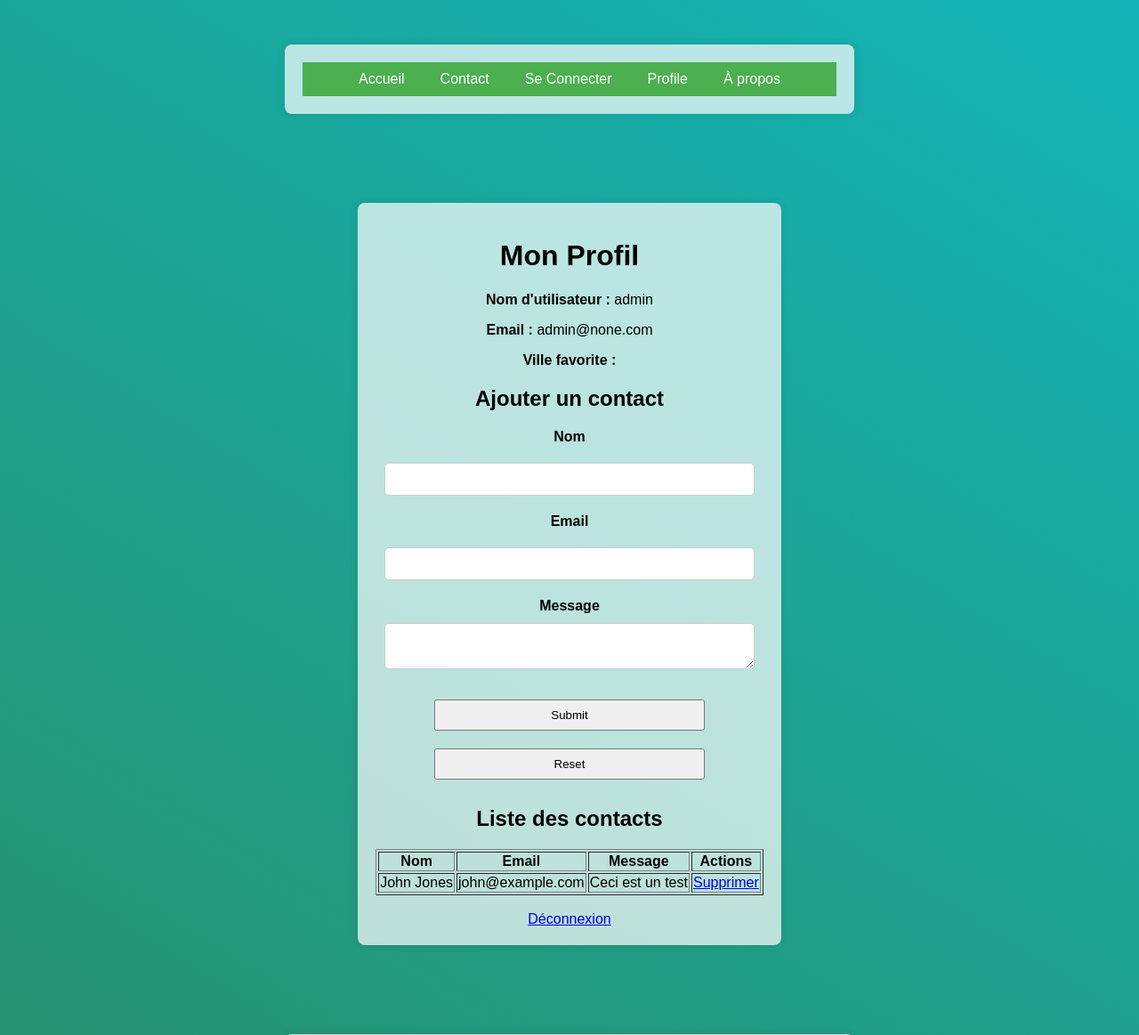
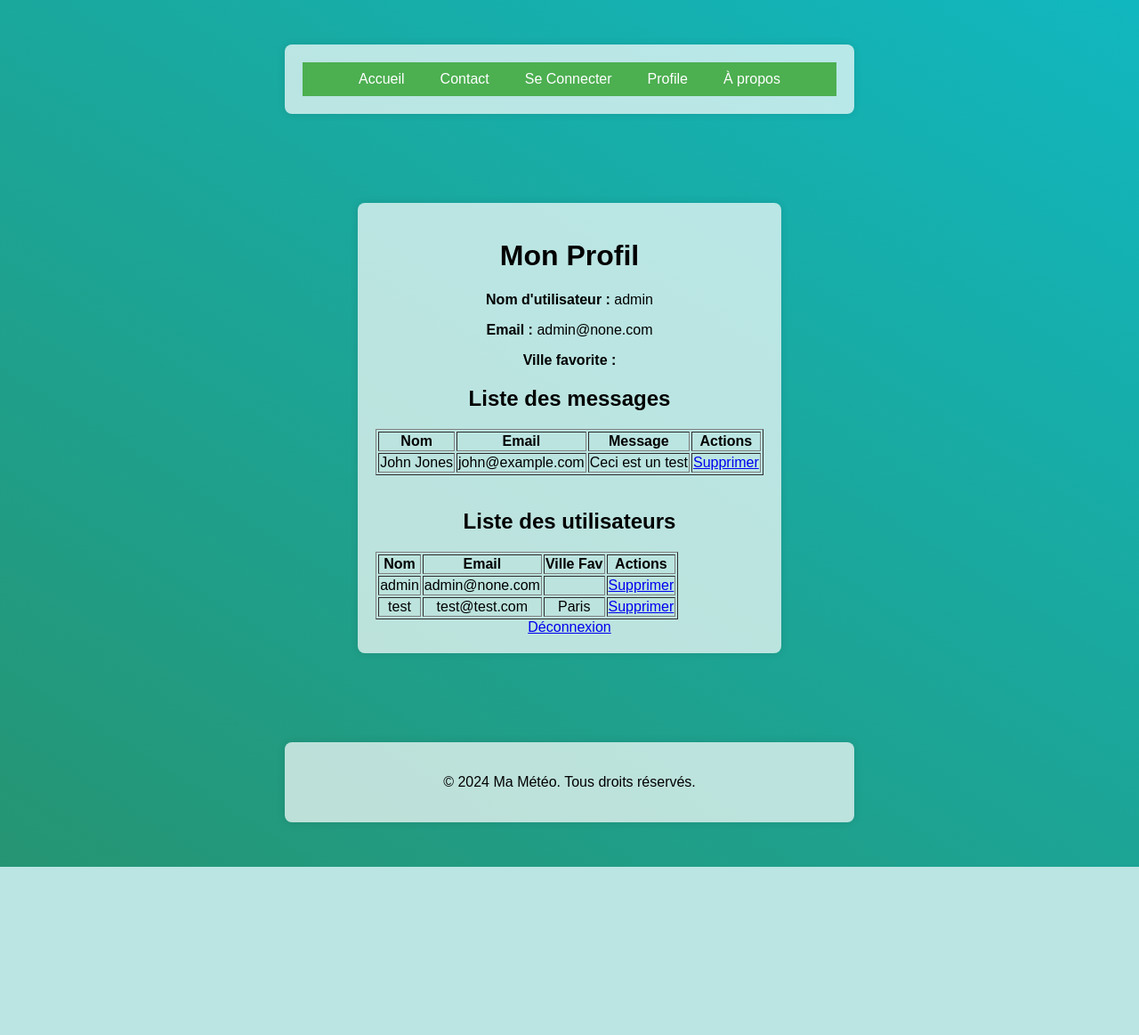
Before and after one commit to G1bril/Website-Meteo, a PHP site: page /php/index.php in a window 1280 px wide. Shown: the top 1163 px of the page at 89% size. After the commit the page ends 974 px from the top, so only its background shows below. Run offline with PHP 8.4, Linux system fonts and the light colour scheme; a user stored in the database is signed in; data comes from the database, SQL or seed files in the repository.

Commit message:
fix du panel

```diff
--- a/php/index.php
+++ b/php/index.php
@@ -47,7 +47,7 @@ if (isset($_SESSION['username']) && $_SESSION['username'] === 'admin') {
     <meta charset="UTF-8">
     <meta name="viewport" content="width=device-width, initial-scale=1.0">
     <link rel="stylesheet" href="../css/styles.css">
-    <title>CRUD - Contacts</title>
+    <title>Pannel Admin</title>
 </head>
 
 <body>
@@ -72,30 +72,7 @@ if (isset($_SESSION['username']) && $_SESSION['username'] === 'admin') {
                 <!-- Vous pouvez ajouter d'autres informations de profil ici -->
             </div>
 
-            <h2>Ajouter un contact</h2>
-            <form action="/meteo/php/index.php" method="post">
-                <div>
-                    <label>Nom</label>
-                    <input type="text" name="name" value="">
-                    <span></span>
-                </div>
-                <div>
-                    <label>Email</label>
-                    <input type="text" name="email" value="">
-                    <span></span>
-                </div>
-                <div>
-                    <label>Message</label>
-                    <textarea name="message"></textarea>
-                    <span></span>
-                </div>
-                <div>
-                    <input type="submit" value="Submit">
-                    <input type="reset" value="Reset">
-                </div>
-            </form>
-
-            <h2>Liste des contacts</h2>
+            <h2>Liste des messages</h2>
             <table border="1">
                 <tr>
                     <th>Nom</th>
@@ -113,13 +90,37 @@ if (isset($_SESSION['username']) && $_SESSION['username'] === 'admin') {
                     echo "<td>" . $row['email'] . "</td>";
                     echo "<td>" . $row['message'] . "</td>";
                     echo "<td>";
-                    echo "<a href='delete_contact.php?id=" . $row['id'] . "' onclick=\"return confirm('Are you sure you want to delete this contact?')\">Supprimer</a>";
+                    echo "<a href='delete_contact.php?id=" . $row['id'] . "' onclick=\"return confirm('Etes vous sûr de vouloir supprimer ce message?')\">Supprimer</a>";
                     echo "</td>";
                     echo "</tr>";
                 }
                 ?>
             </table>
             <br>
+            <h2>Liste des utilisateurs</h2>
+            <table border="1">
+                <tr>
+                    <th>Nom</th>
+                    <th>Email</th>
+                    <th>Ville Fav</th>
+                    <th>Actions</th>
+                </tr>
+                <?php
+                // Prepare a select statement
+                $sql = "SELECT * FROM users";
+                $stmt = $conn->query($sql);
+                while ($row = $stmt->fetch(PDO::FETCH_ASSOC)) {
+                    echo "<tr>";
+                    echo "<td>" . $row['username'] . "</td>";
+                    echo "<td>" . $row['email'] . "</td>";
+                    echo "<td>" . $row['ville'] . "</td>";
+                    echo "<td>";
+                    echo "<a href='delete_contact.php?id=" . $row['id'] . "' onclick=\"return confirm('Etes vous sûr de vouloir supprimer ce message?')\">Supprimer</a>";
+                    echo "</td>";
+                    echo "</tr>";
+                }
+                ?>
+            </table>
             <a href="logout.php">Déconnexion</a>
         </div>
 
```
Also changed, not shown: php/delete_contact.php (added, +37 -0 lines).
